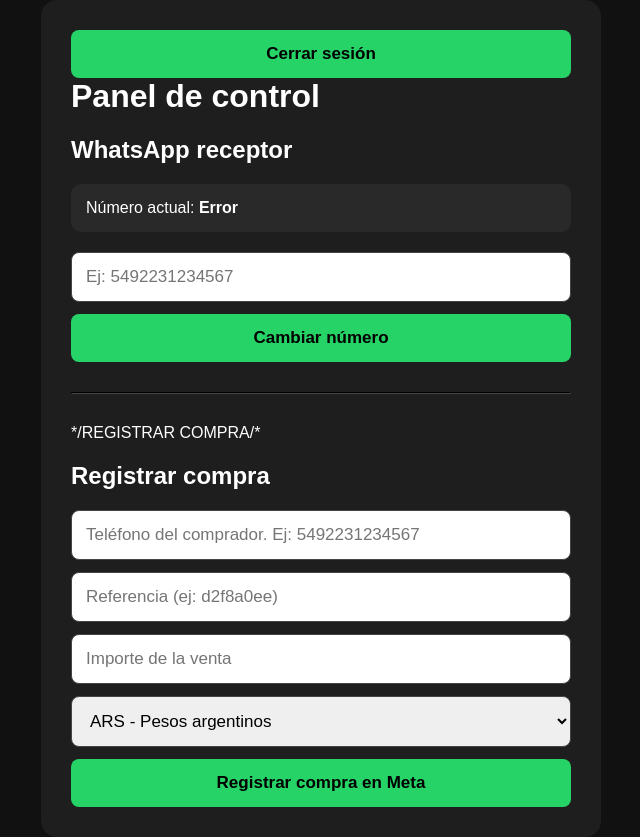
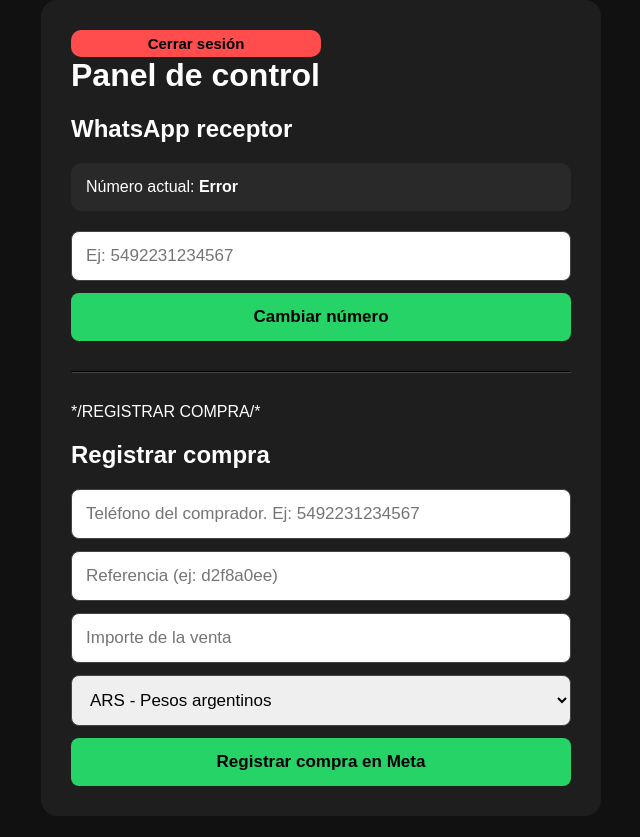
Before and after one commit to PKevinprieto/landing-meta, a website: page public/panel.html in a window 1280 px wide. Shown: the whole page, without its empty margins (319-959 px from the left). After the commit the page ends 816 px from the top, so only its background shows below. Drawn offline with Linux system fonts and the light colour scheme; no server answers.

Commit message:
modificar boton cerrar sesion

```diff
--- a/public/panel.html
+++ b/public/panel.html
@@ -56,6 +56,16 @@
         font-weight: bold;
         cursor: pointer;
       }
+      .btnclose {
+        width: 50%;
+        padding: 5px;
+        border: none;
+        border-radius: 10px;
+        background: #ff4d4d;
+        font-size: 15px;
+        font-weight: bold;
+        cursor: pointer;
+      }
 
       #mensaje {
         margin-top: 15px;
@@ -74,7 +84,9 @@
 
   <body>
     <div class="panel">
-      <button id="logout-button" type="button">Cerrar sesión</button>
+      <button id="logout-button" type="button" class="btnclose">
+        Cerrar sesión
+      </button>
       <h1>Panel de control</h1>
 
       <h2>WhatsApp receptor</h2>
```
